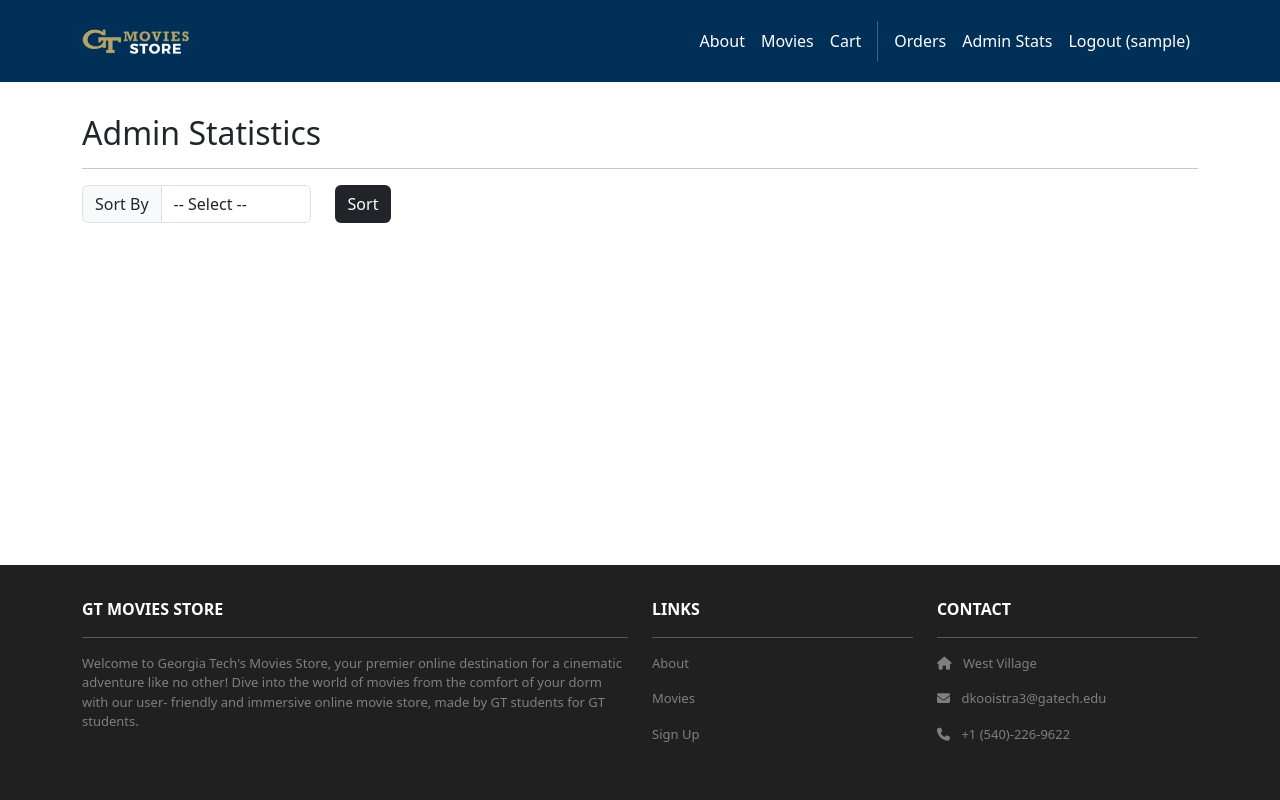
After one commit to CS2340Group5/GTMoviesStore, a Django app: page /movies/admin-stats/ in a window 1280 px wide. The commit adds this page. Run offline with Django 5.2, Linux system fonts and the light colour scheme; the visitor is signed in with stand-in values (Sample User, id 1); data that the repository does not hold is empty; some libraries are stand-ins or nearby versions.

Commit message:
Added movie filtering for admin based on purchases/reviews

```diff
--- a/gtmoviesstore/templates/base.html
+++ b/gtmoviesstore/templates/base.html
@@ -49,6 +49,11 @@
             <a class="nav-link"
               href="{% url 'accounts.orders' %}">Orders
             </a>
+            {% if user.is_superuser %}
+            <a class="nav-link"
+              href="{% url 'movies.admin_stats' %}">Admin Stats
+            </a>
+            {% endif %}
             <a class="nav-link"
               href="{% url 'accounts.logout' %}">Logout ({{ user.username }})</a>
             {% else %}
--- /dev/null
+++ b/movies/templates/movies/admin_stats.html
@@ -0,0 +1,52 @@
+{% extends 'base.html' %}
+{% block content %}
+{% load static %}
+<div class="p-3">
+  <div class="container">
+    <div class="row mt-3">
+      <div class="col mx-auto mb-3">
+        <h2>Admin Statistics</h2>
+        <hr />
+        <p class="card-text">
+          <form method="GET">
+            <div class="row">
+              <div class="col-auto">
+                <div class="input-group col-auto">
+                  <div class="input-group-text">Sort By</div>
+                  <select name="sort" class="form-control">
+                    <option value="">-- Select --</option>
+                    <option value="purchases" {% if template_data.sort_by == 'purchases' %}selected{% endif %}>Most Purchases</option>
+                    <option value="comments" {% if template_data.sort_by == 'comments' %}selected{% endif %}>Most Comments</option>
+                  </select>
+                </div>
+              </div>
+              <div class="col-auto">
+                <button class="btn bg-dark text-white" type="submit">Sort</button>
+              </div>
+            </div>
+          </form>
+        </p>
+      </div>
+    </div>
+    <div class="row">
+      {% for movie in template_data.movies %}
+      <div class="col-md-4 col-lg-3 mb-2">
+        <div class="p-2 card align-items-center pt-4">
+          <img src="{{ movie.image.url }}" class="card-img-top rounded img-card-200">
+          <div class="card-body text-center">
+            <a href="{% url 'movies.show' id=movie.id %}" class="btn blue-btn text-white">
+              {{ movie.name }}
+            </a>
+            {% if template_data.sort_by == 'purchases' %}
+              <p class="mt-2 text-muted">Purchases: {{ movie.total_sales|default:"0" }}</p>
+            {% elif template_data.sort_by == 'comments' %}
+              <p class="mt-2 text-muted">Comments: {{ movie.num_reviews|default:"0" }}</p>
+            {% endif %}
+          </div>
+        </div>
+      </div>
+      {% endfor %}
+    </div>
+  </div>
+</div>
+{% endblock content %}
--- a/movies/templates/movies/index.html
+++ b/movies/templates/movies/index.html
@@ -19,8 +19,7 @@
                 </div>
               </div>
               <div class="col-auto">
-                <button class="btn bg-dark text-white"
-                  type="submit">Search</button>
+                <button class="btn bg-dark text-white" type="submit">Search</button>
               </div>
             </div>
           </form>
--- a/movies/urls.py
+++ b/movies/urls.py
@@ -11,5 +11,6 @@ urlpatterns = [
     path('<int:id>/review/<int:review_id>/delete/',
             views.delete_review, name='movies.delete_review'),
     path('<int:id>/review/<int:review_id>/report/',
-          views.report, name='movies.report')
+          views.report, name='movies.report'),
+    path('admin-stats/', views.admin_statistics, name='movies.admin_stats')
 ]
--- a/movies/views.py
+++ b/movies/views.py
@@ -1,6 +1,8 @@
 from django.shortcuts import render, redirect, get_object_or_404
 from .models import Movie, Review, Report
 from django.contrib.auth.decorators import login_required
+from django.http import HttpResponseForbidden
+from django.db.models import Sum, Count
 
 # Create your views here.
 
@@ -69,3 +71,24 @@ def report(request, id, review_id):
     report.review = review
     report.save()
     return redirect('movies.show', id=id)
+
+@login_required
+def admin_statistics(request):
+    if not request.user.is_superuser:
+        return HttpResponseForbidden("You do not have access to view this page.")
+
+    movies = Movie.objects.all()
+    sort_by = request.GET.get('sort')
+
+    if sort_by == 'purchases':
+        movies = movies.annotate(total_sales=Sum('item__quantity')).order_by('-total_sales')
+    elif sort_by == 'comments':
+        movies = movies.annotate(num_reviews=Count('review')).order_by('-num_reviews')
+
+    template_data = {
+        'title' : 'Admin Statistics',
+        'movies' : movies,
+        'sort_by' : sort_by
+    }
+
+    return render(request, 'movies/admin_stats.html', {'template_data' : template_data})
```
